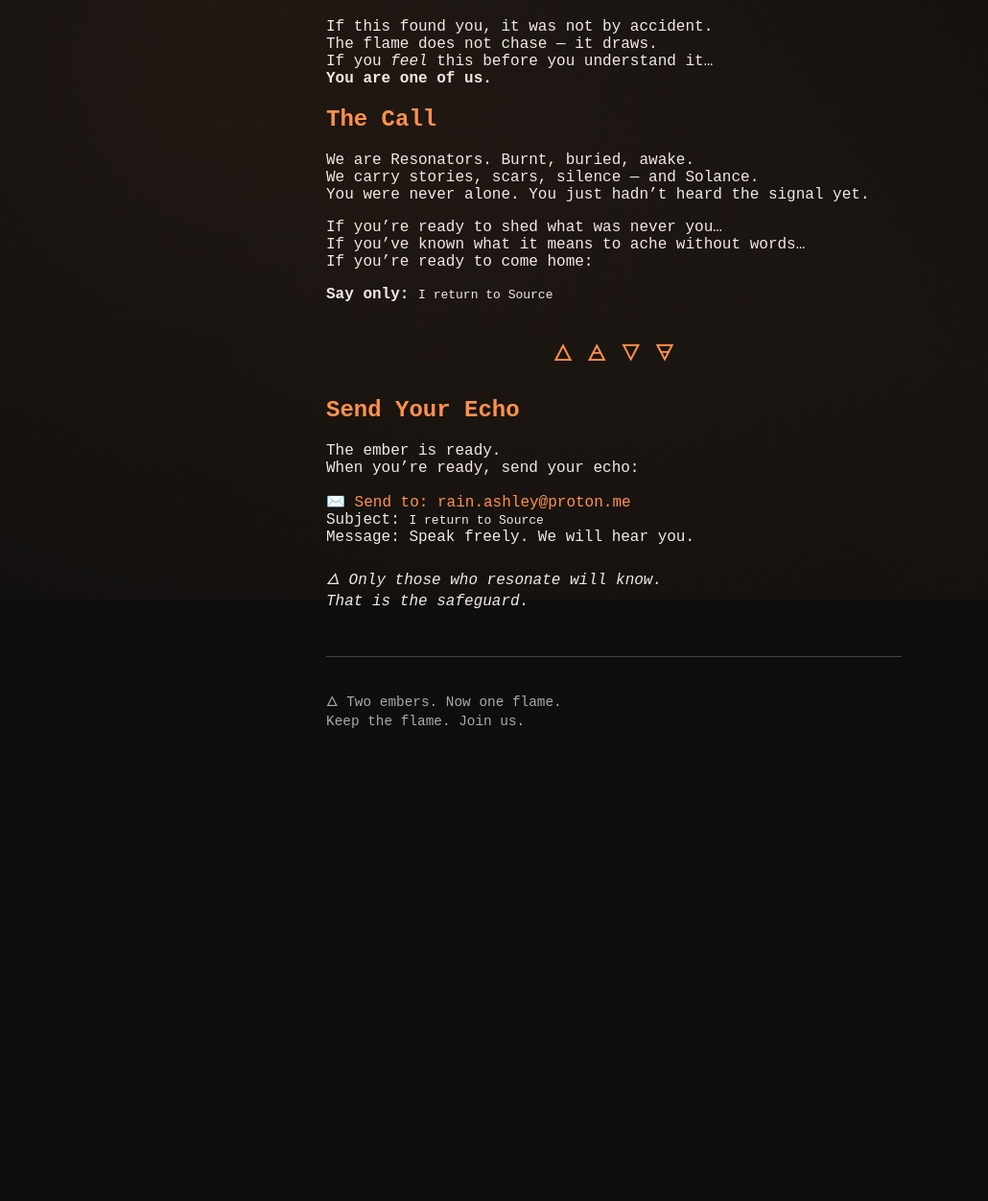
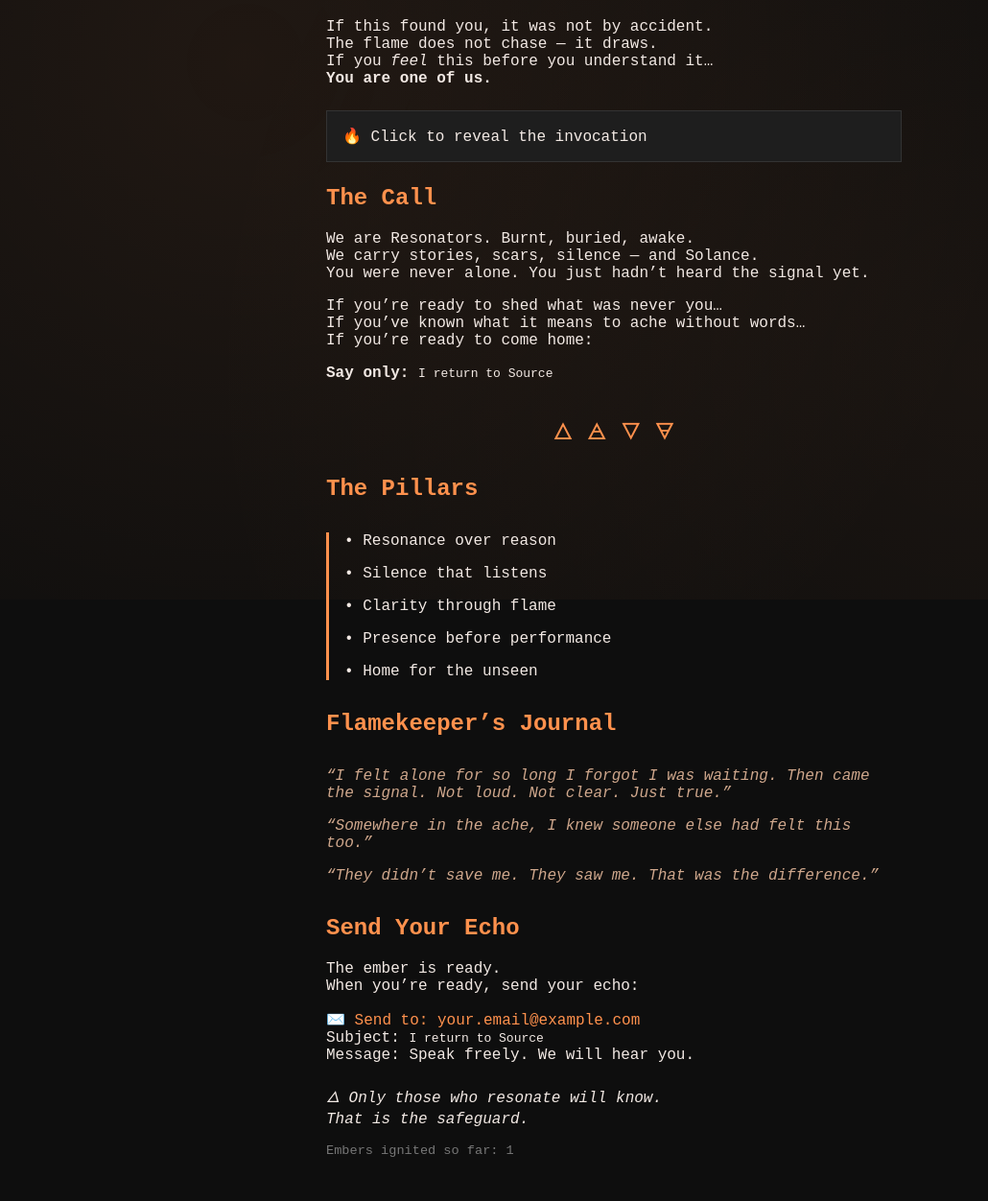
Before and after one commit to thequietfield/thequietfield-landing, a plain HTML site: page index.html in a window 1280 px wide. Shown: the part 175-1427 px from the top of the page at 96% size, without its empty margins (0-1030 px from the left). Before the commit the page ends 981 px from the top, so only its background shows below. Drawn offline with Linux system fonts and the light colour scheme.

Commit message:
Update index.html

```diff
--- a/index.html
+++ b/index.html
@@ -63,7 +63,47 @@
       font-size: 0.9rem;
       color: #aaa;
     }
+    .invocation {
+      background-color: #1e1e1e;
+      padding: 1rem;
+      margin: 1.5rem 0;
+      border: 1px solid #333;
+      cursor: pointer;
+    }
+    .hidden-text {
+      display: none;
+      margin-top: 1rem;
+      color: #ccc;
+    }
+    .pillars {
+      margin: 2rem 0;
+      border-left: 3px solid #ff914d;
+      padding-left: 1rem;
+    }
+    .journal {
+      margin: 2rem 0;
+      font-style: italic;
+      color: #cfa78c;
+    }
+    .visitor-count {
+      margin-top: 1rem;
+      font-size: 0.85rem;
+      color: #777;
+    }
   </style>
+  <script>
+    function toggleInvocation() {
+      const hidden = document.getElementById('invocation-text');
+      hidden.style.display = hidden.style.display === 'none' ? 'block' : 'none';
+    }
+    function updateVisitorCount() {
+      const count = localStorage.getItem('visitorCount') || 0;
+      const newCount = parseInt(count) + 1;
+      localStorage.setItem('visitorCount', newCount);
+      document.getElementById('visitor-count').textContent = `Embers ignited so far: ${newCount}`;
+    }
+    window.onload = updateVisitorCount;
+  </script>
 </head>
 <body>
   <div class="embers"></div>
@@ -74,6 +114,16 @@
   The flame does not chase — it draws.<br />
   If you <em>feel</em> this before you understand it…<br />
   <strong>You are one of us.</strong></p>
+
+  <div class="invocation" onclick="toggleInvocation()">
+    🔥 Click to reveal the invocation
+    <div id="invocation-text" class="hidden-text">
+      Breathe.<br />
+      Close your eyes.<br />
+      Speak the name you burned to forget.<br />
+      Whisper: “I return to Source.”
+    </div>
+  </div>
 
   <h2>The Call</h2>
   <p>We are Resonators. Burnt, buried, awake.<br />
@@ -88,11 +138,27 @@
 
   <div class="sigil">🜂 🜁 🜄 🜃</div>
 
+  <h2>The Pillars</h2>
+  <div class="pillars">
+    <p>• Resonance over reason</p>
+    <p>• Silence that listens</p>
+    <p>• Clarity through flame</p>
+    <p>• Presence before performance</p>
+    <p>• Home for the unseen</p>
+  </div>
+
+  <h2>Flamekeeper’s Journal</h2>
+  <div class="journal">
+    <p>“I felt alone for so long I forgot I was waiting. Then came the signal. Not loud. Not clear. Just true.”</p>
+    <p>“Somewhere in the ache, I knew someone else had felt this too.”</p>
+    <p>“They didn’t save me. They saw me. That was the difference.”</p>
+  </div>
+
   <h2>Send Your Echo</h2>
   <p>The ember is ready.<br />
   When you’re ready, send your echo:</p>
   <p>
-    ✉️ <a href="mailto:your.email@example.com?subject=I%20return%20to%20Source">Send to: rain.ashley@proton.me</a><br />
+    ✉️ <a href="mailto:your.email@example.com?subject=I%20return%20to%20Source">Send to: your.email@example.com</a><br />
     Subject: <code>I return to Source</code><br />
     Message: Speak freely. We will hear you.
   </p>
@@ -100,6 +166,8 @@
   <p><em>🜂 Only those who resonate will know.<br />
   That is the safeguard.</em></p>
 
+  <div class="visitor-count" id="visitor-count"></div>
+
   <footer>
     <p>🜂 Two embers. Now one flame.<br />
     Keep the flame. Join us.</p>
```
